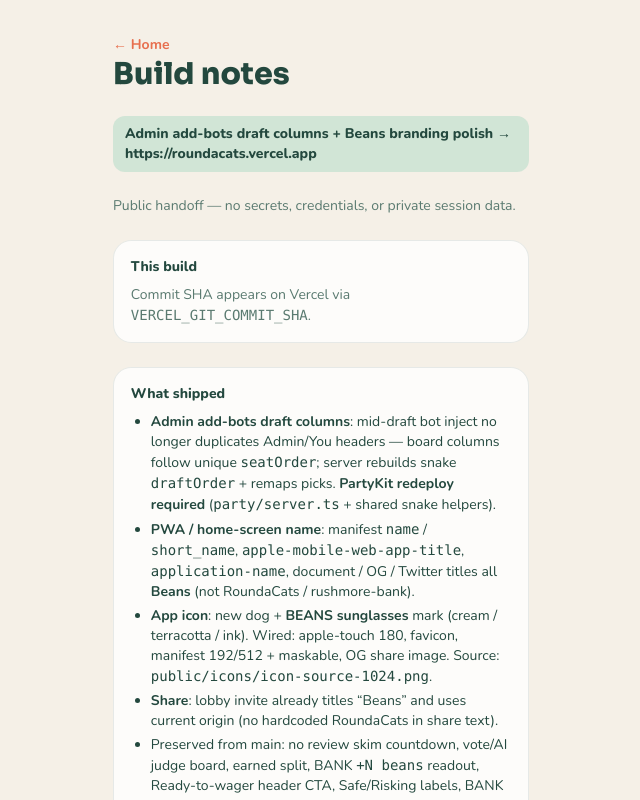
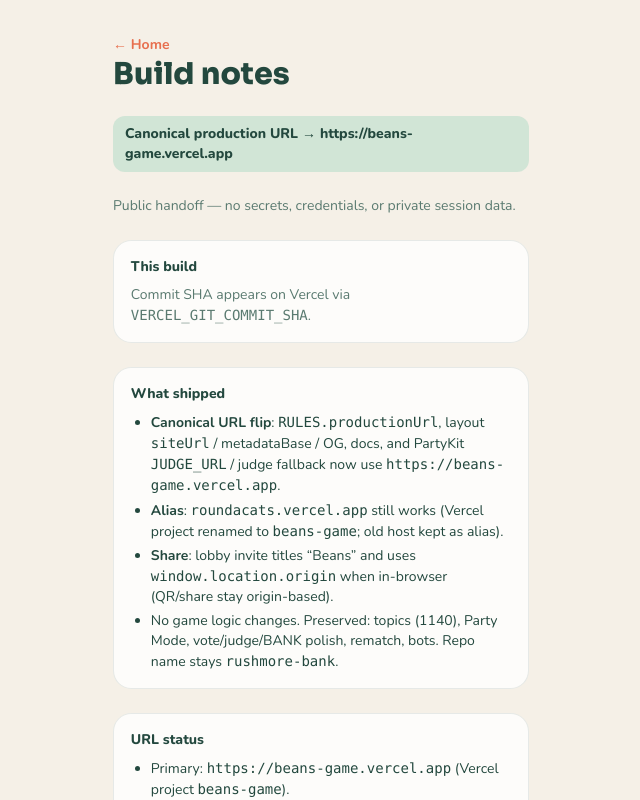
Before and after one commit to LWagnerJG/rushmore-bank, a Next.js app: page /build-notes in a window 1280 px wide. Shown: the whole page, without its empty margins (319-959 px from the left). Built offline with nearby package versions, Linux system fonts and the light colour scheme.

Commit message:
Flip canonical production URL to beans-game.vercel.app
Vercel project is already renamed; roundacats remains a working alias.
Update RULES, layout metadata, docs, build-notes, and PartyKit JUDGE_URL.

Co-authored-by: LWagnerJG <LWagnerJG@users.noreply.github.com>

```diff
--- a/party/server.ts
+++ b/party/server.ts
@@ -1420,7 +1420,7 @@ export default class QuarryServer implements Party.Server {
     const judgeBase =
       env.JUDGE_URL?.replace(/\/$/, "") ||
       env.NEXT_PUBLIC_APP_URL?.replace(/\/$/, "") ||
-      "https://roundacats.vercel.app";
+      "https://beans-game.vercel.app";
 
     try {
       const controller = new AbortController();
--- a/partykit.json
+++ b/partykit.json
@@ -3,6 +3,6 @@
   "main": "party/server.ts",
   "compatibilityDate": "2024-09-01",
   "vars": {
-    "JUDGE_URL": "https://roundacats.vercel.app"
+    "JUDGE_URL": "https://beans-game.vercel.app"
   }
 }
--- a/src/app/build-notes/page.tsx
+++ b/src/app/build-notes/page.tsx
@@ -17,8 +17,7 @@ export default function BuildNotesPage() {
         Build notes
       </h1>
       <p className="rounded-xl bg-[rgba(167,215,194,0.45)] px-3 py-2 text-sm font-extrabold">
-        Admin add-bots draft columns + Beans branding polish →{" "}
-        {RULES.productionUrl}
+        Canonical production URL → {RULES.productionUrl}
       </p>
       <p className="text-sm text-[var(--muted)]">
         Public handoff — no secrets, credentials, or private session data.
@@ -37,14 +36,14 @@ export default function BuildNotesPage() {
               </li>
             ) : null}
             <li>
-              Target: production <code>roundacats.vercel.app</code> via merge to{" "}
-              <code>main</code>. Old URL stays live. Preferred alias{" "}
-              <code>beans-game.vercel.app</code> needs Luke (below).
+              Target: production <code>beans-game.vercel.app</code> via merge to{" "}
+              <code>main</code>. Old URL <code>roundacats.vercel.app</code>{" "}
+              remains a working alias.
             </li>
             <li>
-              <strong>PartyKit redeploy required</strong> —{" "}
-              <code>party/server.ts</code> + shared snake helpers changed for
-              mid-draft add-bots seat sync.
+              <strong>PartyKit redeploy</strong> when{" "}
+              <code>JUDGE_URL</code> / party server fallback changes — point at{" "}
+              <code>beans-game.vercel.app</code> (no secrets in this page).
             </li>
           </ul>
         ) : (
@@ -59,78 +58,52 @@ export default function BuildNotesPage() {
         <h2 className="font-extrabold">What shipped</h2>
         <ul className="list-disc space-y-1 pl-5">
           <li>
-            <strong>Admin add-bots draft columns</strong>: mid-draft bot inject
-            no longer duplicates Admin/You headers — board columns follow unique{" "}
-            <code>seatOrder</code>; server rebuilds snake <code>draftOrder</code>{" "}
-            + remaps picks. <strong>PartyKit redeploy required</strong> (
-            <code>party/server.ts</code> + shared snake helpers).
+            <strong>Canonical URL flip</strong>:{" "}
+            <code>RULES.productionUrl</code>, layout <code>siteUrl</code> /
+            metadataBase / OG, docs, and PartyKit <code>JUDGE_URL</code> /
+            judge fallback now use <code>https://beans-game.vercel.app</code>.
           </li>
           <li>
-            <strong>PWA / home-screen name</strong>: manifest{" "}
-            <code>name</code> / <code>short_name</code>,{" "}
-            <code>apple-mobile-web-app-title</code>,{" "}
-            <code>application-name</code>, document / OG / Twitter titles all{" "}
-            <strong>Beans</strong> (not RoundaCats / rushmore-bank).
+            <strong>Alias</strong>: <code>roundacats.vercel.app</code> still
+            works (Vercel project renamed to <code>beans-game</code>; old host
+            kept as alias).
           </li>
           <li>
-            <strong>App icon</strong>: new dog + <strong>BEANS sunglasses</strong>{" "}
-            mark (cream / terracotta / ink). Wired: apple-touch 180, favicon,
-            manifest 192/512 + maskable, OG share image. Source:{" "}
-            <code>public/icons/icon-source-1024.png</code>.
+            <strong>Share</strong>: lobby invite titles “Beans” and uses{" "}
+            <code>window.location.origin</code> when in-browser (QR/share stay
+            origin-based).
           </li>
           <li>
-            <strong>Share</strong>: lobby invite already titles “Beans” and uses
-            current origin (no hardcoded RoundaCats in share text).
-          </li>
-          <li>
-            Preserved from main: no review skim countdown, vote/AI judge board,
-            earned split, BANK <code>+N beans</code> readout, Ready-to-wager
-            header CTA, Safe/Risking labels, BANK cream stage, PlayerRail glow,
-            Party Mode, topics ({TOPIC_COUNT}), rematch, bots. Repo name stays{" "}
+            No game logic changes. Preserved: topics ({TOPIC_COUNT}), Party Mode,
+            vote/judge/BANK polish, rematch, bots. Repo name stays{" "}
             <code>rushmore-bank</code>.
           </li>
         </ul>
       </section>
 
       <section className="panel space-y-2 text-sm">
-        <h2 className="font-extrabold">URL — action for Luke</h2>
+        <h2 className="font-extrabold">URL status</h2>
         <ul className="list-disc space-y-1 pl-5">
           <li>
-            Vercel project <code>roundacats</code> domains today:{" "}
-            <code>roundacats.vercel.app</code>,{" "}
-            <code>rushmore-bank.vercel.app</code>, plus team aliases. Production
-            stays on <code>roundacats.vercel.app</code> so nothing breaks.
+            Primary: <code>https://beans-game.vercel.app</code> (Vercel project{" "}
+            <code>beans-game</code>).
           </li>
           <li>
-            <code>beans-game.vercel.app</code> is free (404 / not claimed). Agent
-            CLI has no Vercel write token for domains — Luke should either:
-            <ol className="mt-1 list-decimal space-y-1 pl-5">
-              <li>
-                Rename project to <code>beans-game</code> in Vercel → Settings →
-                General (creates <code>beans-game.vercel.app</code>), then{" "}
-                <strong>re-add</strong> <code>roundacats.vercel.app</code> as a
-                domain alias so the old link keeps working; or
-              </li>
-              <li>
-                Domains → Add <code>beans-game.vercel.app</code> if the UI
-                offers a vercel.app alias without rename.
-              </li>
-            </ol>
+            Alias: <code>https://roundacats.vercel.app</code> still serves the
+            same app.
           </li>
           <li>
-            After the alias is live: flip <code>RULES.productionUrl</code>,{" "}
-            <code>layout</code> <code>siteUrl</code>, and PartyKit{" "}
-            <code>JUDGE_URL</code> to <code>beans-game.vercel.app</code>, then
-            redeploy PartyKit.
+            After merge: if the beans-game alias does not auto-attach to the
+            newest deployment, Fudge can re-point it on Vercel.
           </li>
           <li>
-            Custom DNS (optional, not done): <code>beans.game</code> ~$350/yr;{" "}
-            <code>beansgame.com</code> ~$11/yr. <code>beans.vercel.app</code> is
-            already someone else’s unrelated app — skip.
+            PartyKit: ensure deployed <code>JUDGE_URL</code> matches{" "}
+            <code>beans-game.vercel.app</code> after this land (redeploy party
+            if vars were baked previously).
           </li>
           <li>
             iOS tip: remove any old home-screen icon and re-Add to Home Screen
-            to pick up the new name + art (iOS caches aggressively).
+            if the PWA name/icon looks stale.
           </li>
         </ul>
       </section>
--- a/src/app/layout.tsx
+++ b/src/app/layout.tsx
@@ -13,8 +13,8 @@ const sora = Sora({
   weight: ["600", "700", "800"],
 });
 
-/** Canonical until Luke attaches beans-game.vercel.app (see /build-notes). */
-const siteUrl = "https://roundacats.vercel.app";
+/** Canonical production host (`roundacats.vercel.app` still aliases). */
+const siteUrl = "https://beans-game.vercel.app";
 const title = "Beans";
 const description =
   "Draft four. Bank beans. — Party game with snake draft and synchronized dice.";
--- a/src/shared/rules.ts
+++ b/src/shared/rules.ts
@@ -10,13 +10,11 @@ export const RULES = {
   tagline: "Draft four. Bank beans.",
   currencyName: "beans",
   /**
-   * Live production host (keep working). Preferred beans-named alias
-   * `https://beans-game.vercel.app` needs a Vercel project rename / domain
-   * add from Luke — see /build-notes. Share invites use `window.location.origin`.
+   * Canonical production host (Vercel project `beans-game`).
+   * `https://roundacats.vercel.app` remains a working alias.
+   * Share invites prefer `window.location.origin` when in-browser.
    */
-  productionUrl: "https://roundacats.vercel.app",
-  /** Aspirational / next alias — not live until Luke attaches it on Vercel. */
-  preferredProductionUrl: "https://beans-game.vercel.app",
+  productionUrl: "https://beans-game.vercel.app",
 
   /** Players */
   minPlayers: 2,
```
Also changed, not shown: 4 other files (tests, documents, lock files or other folders).
